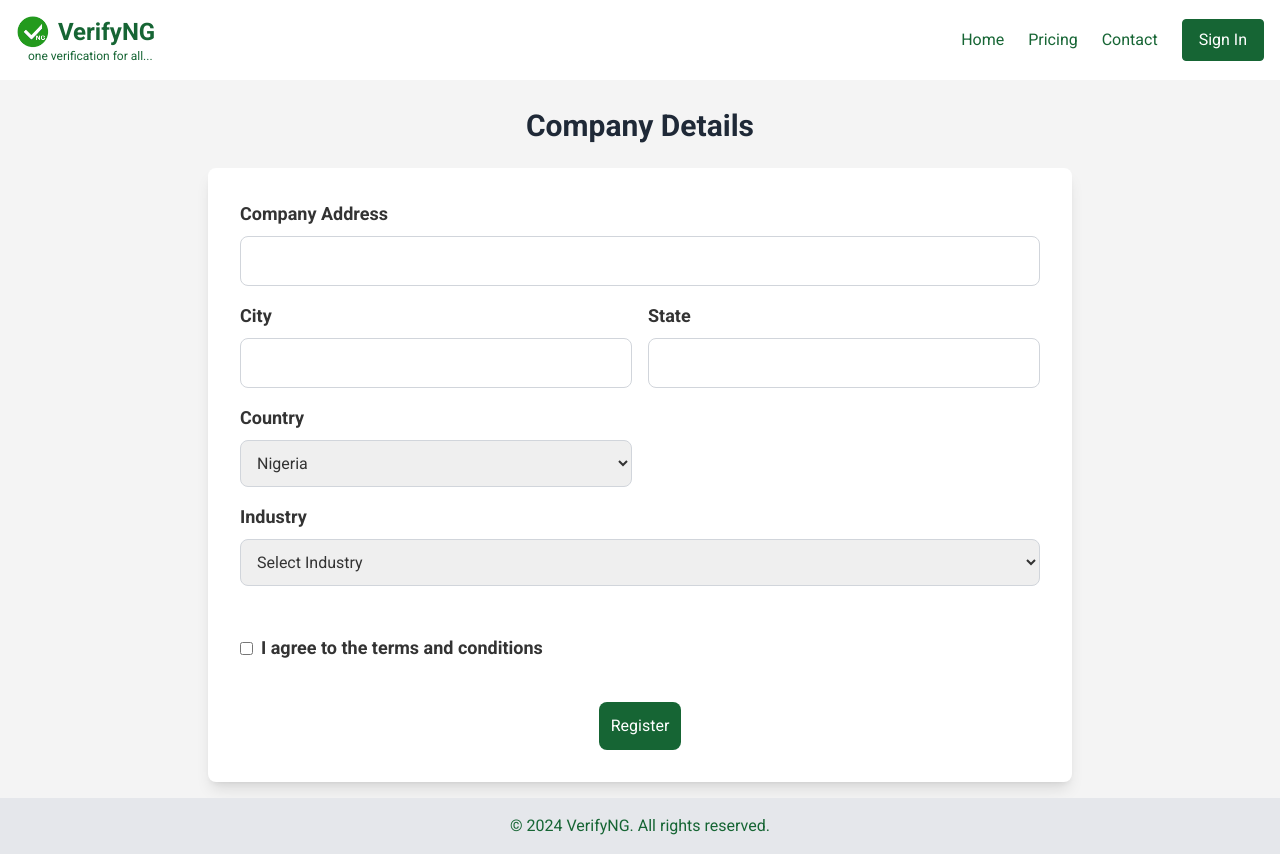
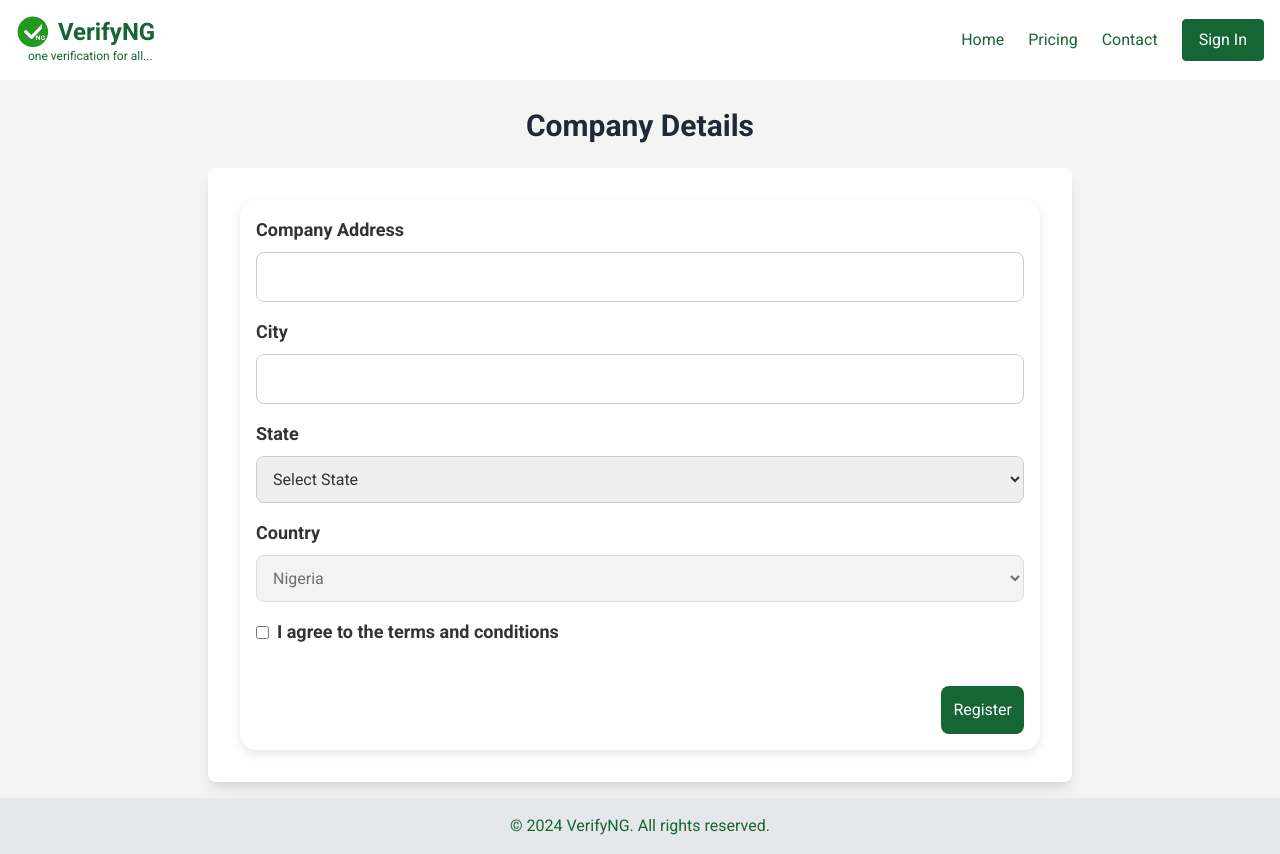
Before and after one commit to IsmailMuhammed2019/verifyngportal, a Next.js app: page /registerStep2 in a window 1280 px wide. Built offline with nearby package versions, Linux system fonts and the light colour scheme.

Commit message:
updated dashboard

```diff
--- a/components/RegisterForm.js
+++ b/components/RegisterForm.js
@@ -5,7 +5,6 @@ import { useRouter } from 'next/router';
 const RegisterForm = () => {
   const [formData, setFormData] = useState({
     companyName: '',
-    companyAddress: '',
     contactPerson: '',
     contactEmail: '',
     contactPhone: '',
@@ -115,7 +114,7 @@ const RegisterForm = () => {
             />
           </div>
         </div>
-        <div className="flex justify-center mt-10">
+        <div className="flex justify-end mt-10">
           <button type="submit" className="bg-green-800 text-white p-3 pr-20 pl-20 rounded-lg hover:bg-white hover:text-green-800 hover:border transition duration-300">Next</button>
         </div>
       </form>
--- a/components/RegisterFormStep2.js
+++ b/components/RegisterFormStep2.js
@@ -1,8 +1,13 @@
 // components/RegisterFormStep2.js
 import React, { useState } from 'react';
 import { useRouter } from 'next/router';
+import axios from 'axios';
 
 const RegisterFormStep2 = () => {
+  const [companyAddress, setCompanyAddress] = useState('');
+  const [city, setCity] = useState('');
+  const [state, setState] = useState('');
+  const [country, setCountry] = useState('Nigeria');
   const [termsAgreed, setTermsAgreed] = useState(false);
   const router = useRouter();
 
@@ -10,27 +15,42 @@ const RegisterFormStep2 = () => {
     setTermsAgreed(e.target.checked);
   };
 
-  const handleRegister = (e) => {
+  const handleRegister = async (e) => {
     e.preventDefault();
     if (termsAgreed) {
-      // Handle registration logic here
-      alert('Registration successful!');
-      router.push('/');
+      try {
+        const response = await axios.post('/api/register', {
+          companyAddress,
+          city,
+          state,
+          country,
+        });
+
+        if (response.data.message === 'User registered successfully') {
+          alert('Registration successful!');
+          router.push('/login');
+        }
+      } catch (error) {
+        console.error('Registration error:', error);
+        alert('Registration failed. Please try again.');
+      }
     } else {
       alert('Please agree to the terms and conditions.');
     }
   };
 
   return (
-    <form onSubmit={handleRegister} className="w-full">
-      <div className="grid grid-cols-1 md:grid-cols-2 gap-4">
-        <div className="col-span-1 md:col-span-2">
+    <form onSubmit={handleRegister} className="container mx-auto p-4 bg-white shadow-custom rounded-xl">
+      <div className="grid grid-cols-1 gap-4">
+        <div>
           <label htmlFor="companyAddress" className="block text-lg font-semibold mb-2">Company Address</label>
           <input
             type="text"
             id="companyAddress"
             name="companyAddress"
-            className="border border-gray-300 rounded-lg p-3 w-full focus:outline-none focus:border-green-800 transition duration-300"
+            value={companyAddress}
+            onChange={(e) => setCompanyAddress(e.target.value)}
+            className="border border-gray-lighter rounded-lg p-3 w-full focus:outline-none focus:border-blue transition duration-300"
             required
           />
         </div>
@@ -40,50 +60,42 @@ const RegisterFormStep2 = () => {
             type="text"
             id="city"
             name="city"
-            className="border border-gray-300 rounded-lg p-3 w-full focus:outline-none focus:border-green-800 transition duration-300"
+            value={city}
+            onChange={(e) => setCity(e.target.value)}
+            className="border border-gray-lighter rounded-lg p-3 w-full focus:outline-none focus:border-blue transition duration-300"
             required
           />
         </div>
         <div>
           <label htmlFor="state" className="block text-lg font-semibold mb-2">State</label>
-          <input
-            type="text"
+          <select
             id="state"
             name="state"
-            className="border border-gray-300 rounded-lg p-3 w-full focus:outline-none focus:border-green-800 transition duration-300"
+            value={state}
+            onChange={(e) => setState(e.target.value)}
+            className="border border-gray-lighter rounded-lg p-3 w-full focus:outline-none focus:border-blue transition duration-300"
             required
-          />
+          >
+            <option value="">Select State</option>
+            {/* Include options for Nigerian states */}
+          </select>
         </div>
         <div>
           <label htmlFor="country" className="block text-lg font-semibold mb-2">Country</label>
           <select
             id="country"
             name="country"
-            className="border border-gray-300 rounded-lg p-3 w-full focus:outline-none focus:border-green-800 transition duration-300"
+            value={country}
+            onChange={(e) => setCountry(e.target.value)}
+            className="border border-gray-lighter rounded-lg p-3 w-full focus:outline-none focus:border-blue transition duration-300"
             required
-            defaultValue="Nigeria"
+            disabled // Disable selection for now since it's defaulting to Nigeria
           >
             <option value="Nigeria">Nigeria</option>
-            <option value="Ghana">Ghana</option>
-            <option value="South Africa">South Africa</option>
-            <option value="Kenya">Kenya</option>
+            {/* Include other country options if needed */}
           </select>
         </div>
-        <div className="col-span-1 md:col-span-2">
-          <label htmlFor="industry" className="block text-lg font-semibold mb-2">Industry</label>
-          <select
-            id="industry"
-            name="industry"
-            className="border border-gray-300 rounded-lg p-3 w-full focus:outline-none focus:border-green-800 transition duration-300"
-            required
-          >
-            <option value="">Select Industry</option>
-            <option value="IT">IT</option>
-            <option value="Finance">Finance</option>
-            <option value="Healthcare">Healthcare</option>
-          </select>
-        </div>
-        <div className="col-span-1 md:col-span-2 flex items-center mt-8">
+        <div className="flex items-center">
           <input
             type="checkbox"
             id="termsAgreed"
@@ -91,18 +103,13 @@ const RegisterFormStep2 = () => {
             checked={termsAgreed}
             onChange={handleCheckboxChange}
             className="mr-2"
+            required
           />
           <label htmlFor="termsAgreed" className="text-lg font-semibold">I agree to the terms and conditions</label>
         </div>
       </div>
-      <div className="flex justify-center mt-10">
-        <button
-          type="submit"
-          className={`bg-green-800 text-white p-3 rounded-lg ${termsAgreed ? 'hover:bg-white hover:text-green-800 hover:border transition duration-300' : 'bg-gray-300 cursor-not-allowed'}`}
-          disabled={!termsAgreed}
-        >
-          Register
-        </button>
+      <div className="flex justify-end mt-10">
+        <button type="submit" className={`bg-green-800 text-white p-3 rounded-lg ${termsAgreed ? 'hover:bg-white hover:text-green-800 hover:border-green transition duration-300' : 'bg-gray-lighter cursor-not-allowed'}`} disabled={!termsAgreed}>Register</button>
       </div>
     </form>
   );
--- /dev/null
+++ b/models/User.js
@@ -0,0 +1,22 @@
+// models/User.js
+import mongoose from 'mongoose';
+
+const UserSchema = new mongoose.Schema({
+  companyName: String,
+  contactPerson: String,
+  contactEmail: String,
+  contactPhone: String,
+  rcNumber: String,
+  bnNumber: String,
+  cacNumber: String,
+  industry: String,
+  address: {
+    line1: String,
+    line2: String,
+    city: String,
+    state: String,
+    country: String,
+  },
+});
+
+export default mongoose.models.User || mongoose.model('User', UserSchema);
--- a/package.json
+++ b/package.json
@@ -10,6 +10,9 @@
   },
   "dependencies": {
     "autoprefixer": "^10.4.19",
+    "axios": "^1.7.2",
+    "dotenv": "^16.4.5",
+    "mongoose": "^8.5.0",
     "next": "14.2.4",
     "react": "^18",
     "react-dom": "^18"
--- /dev/null
+++ b/pages/api/login.js
@@ -0,0 +1,31 @@
+import connectDB from '../../utils/connectDB';
+import User from '../../models/User';
+import bcrypt from 'bcryptjs';
+
+export default async function handler(req, res) {
+  if (req.method === 'POST') {
+    try {
+      await connectDB();
+
+      const { email, password } = req.body;
+
+      const user = await User.findOne({ email });
+      if (!user) {
+        return res.status(404).json({ message: 'User not found' });
+      }
+
+      const isMatch = await bcrypt.compare(password, user.password);
+      if (!isMatch) {
+        return res.status(401).json({ message: 'Invalid credentials' });
+      }
+
+      res.status(200).json({ message: 'Login successful' });
+    } catch (error) {
+      console.error('Login error:', error);
+      res.status(500).json({ message: 'Login failed' });
+    }
+  } else {
+    res.setHeader('Allow', ['POST']);
+    res.status(405).end(`Method ${req.method} Not Allowed`);
+  }
+}
--- /dev/null
+++ b/pages/api/register.js
@@ -0,0 +1,44 @@
+// pages/api/register.js
+import mongoose from 'mongoose';
+import User from '../../models/User';
+
+const handler = async (req, res) => {
+  if (req.method === 'POST') {
+    const { companyName, contactPerson, contactEmail, contactPhone, rcNumber, bnNumber, cacNumber, industry, addressLine1, addressLine2, city, state, country } = req.body;
+
+    try {
+      await mongoose.connect(process.env.MONGODB_URI, {
+        useNewUrlParser: true,
+        useUnifiedTopology: true,
+      });
+
+      const newUser = new User({
+        companyName,
+        contactPerson,
+        contactEmail,
+        contactPhone,
+        rcNumber,
+        bnNumber,
+        cacNumber,
+        industry,
+        address: {
+          line1: addressLine1,
+          line2: addressLine2,
+          city,
+          state,
+          country,
+        },
+      });
+
+      await newUser.save();
+      res.status(201).json({ message: 'User registered successfully' });
+    } catch (error) {
+      console.error(error);
+      res.status(500).json({ message: 'Registration failed. Please try again.' });
+    }
+  } else {
+    res.status(405).json({ message: 'Method not allowed' });
+  }
+};
+
+export default handler;
--- /dev/null
+++ b/utils/connectDB.js
@@ -0,0 +1,24 @@
+import mongoose from 'mongoose';
+
+const connectDB = async () => {
+  try {
+    if (mongoose.connections[0].readyState) {
+      console.log('Already connected to MongoDB');
+      return;
+    }
+
+    await mongoose.connect(process.env.MONGODB_URI, {
+      useNewUrlParser: true,
+      useUnifiedTopology: true,
+      useCreateIndex: true,
+      useFindAndModify: false,
+    });
+
+    console.log('MongoDB connected');
+  } catch (error) {
+    console.error('MongoDB connection error:', error);
+    process.exit(1);
+  }
+};
+
+export default connectDB;
```
Also changed, not shown: pages/Login.js (added, +70 -0 lines), test-db.js (added, +22 -0 lines), pages/dashboard.js (added), 2 other files (tests, documents, lock files or other folders).
